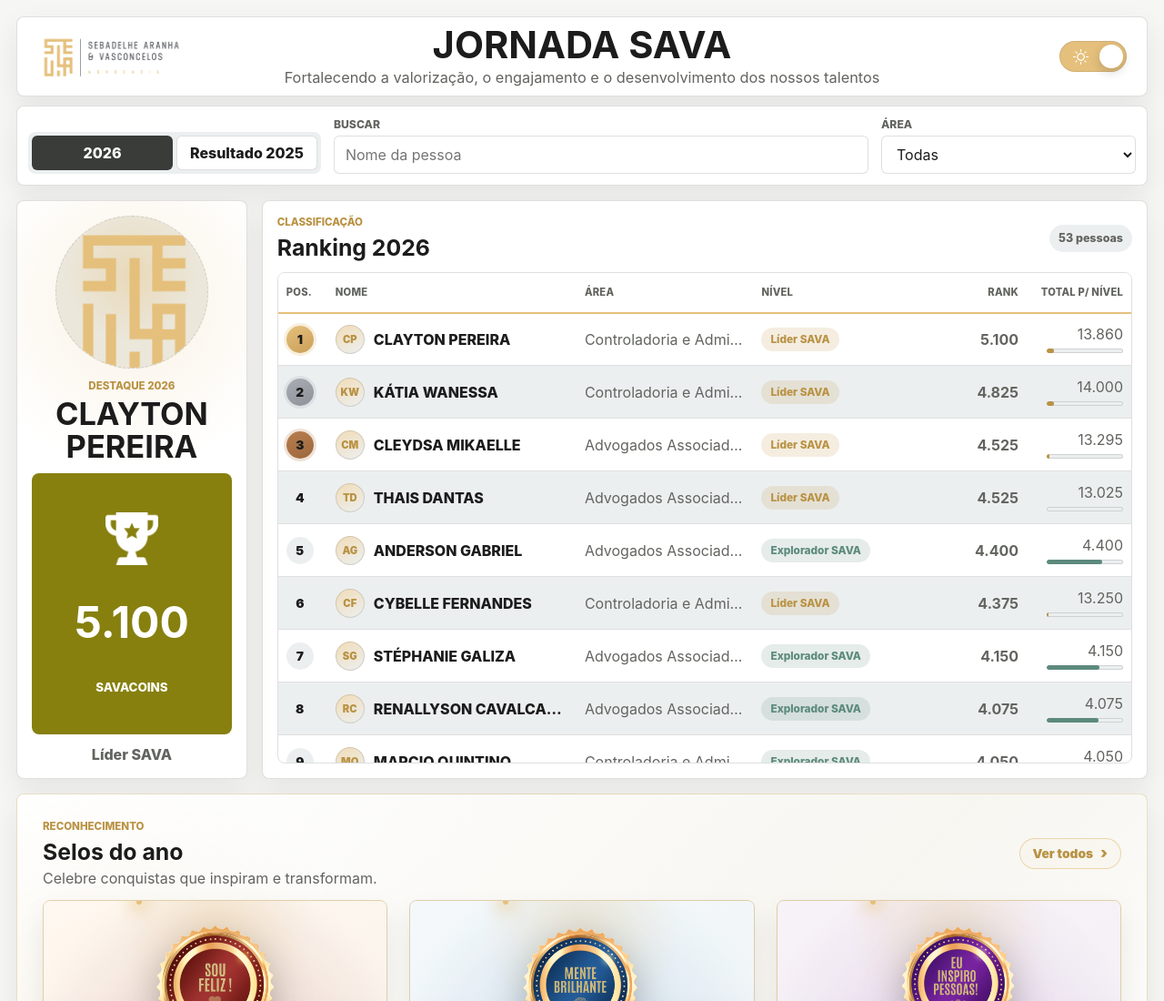
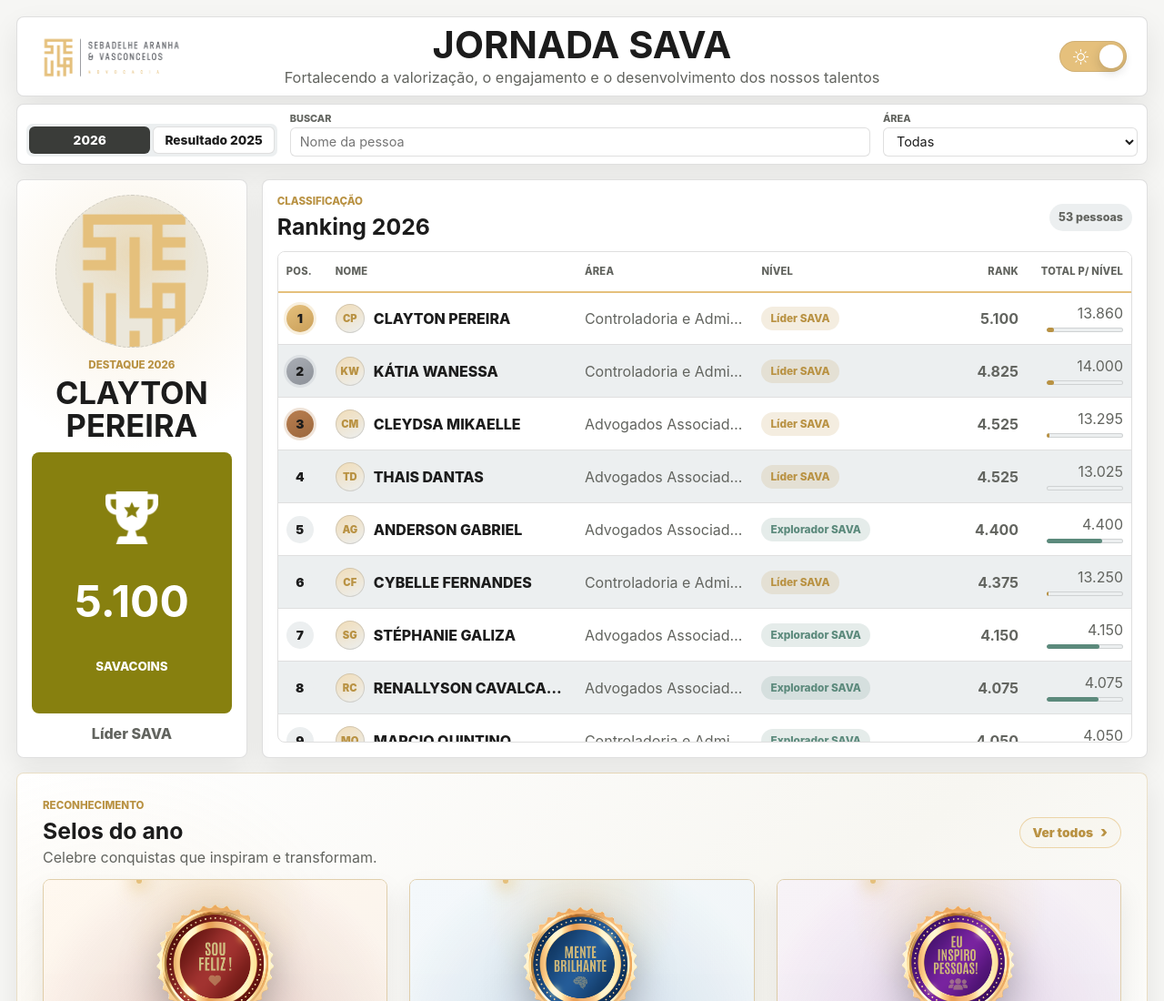
Before and after one commit to ProfRayllon/jornada-sava-dashboard, a plain HTML site: page index.html in a window 1280 px wide. Shown: the top 1100 px of the page at 91% size. Drawn offline with Linux system fonts and the light colour scheme.

Commit message:
Shrink the filter strip for a more compact, discreet look
Reduces padding, control heights, and label size on the year toggle,
search field, and area select to reclaim vertical space while
keeping all the same controls and information.

```diff
--- a/styles.css
+++ b/styles.css
@@ -242,22 +242,24 @@ h1 {
   grid-template-columns: auto minmax(220px, 1fr) minmax(210px, 280px);
   gap: 14px;
   align-items: end;
-  margin-top: 10px;
-  padding: 12px;
+  margin-top: 8px;
+  padding: 8px 10px;
 }
 
 .segmented-control {
   display: inline-grid;
   grid-template-columns: repeat(2, minmax(0, 1fr));
-  gap: 4px;
-  padding: 4px;
-  border-radius: 8px;
+  gap: 3px;
+  padding: 3px;
+  border-radius: 7px;
   background: var(--surface-soft);
 }
 
 .segment {
-  min-width: 98px;
-  padding: 0 14px;
+  min-width: 88px;
+  min-height: 30px;
+  padding: 0 12px;
+  font-size: 0.86rem;
   box-shadow: none;
   white-space: nowrap;
 }
@@ -274,25 +276,26 @@ h1 {
 
 .field {
   display: grid;
-  gap: 5px;
+  gap: 3px;
 }
 
 .field span {
   color: var(--muted);
-  font-size: 0.76rem;
+  font-size: 0.68rem;
   font-weight: 800;
   text-transform: uppercase;
 }
 
 .field input,
 .field select {
-  min-height: 42px;
+  min-height: 32px;
   width: 100%;
   border: 1px solid var(--line);
   border-radius: 6px;
   background: var(--surface);
   color: var(--text);
-  padding: 0 12px;
+  padding: 0 10px;
+  font-size: 0.9rem;
 }
 
 .dashboard-grid {
```
